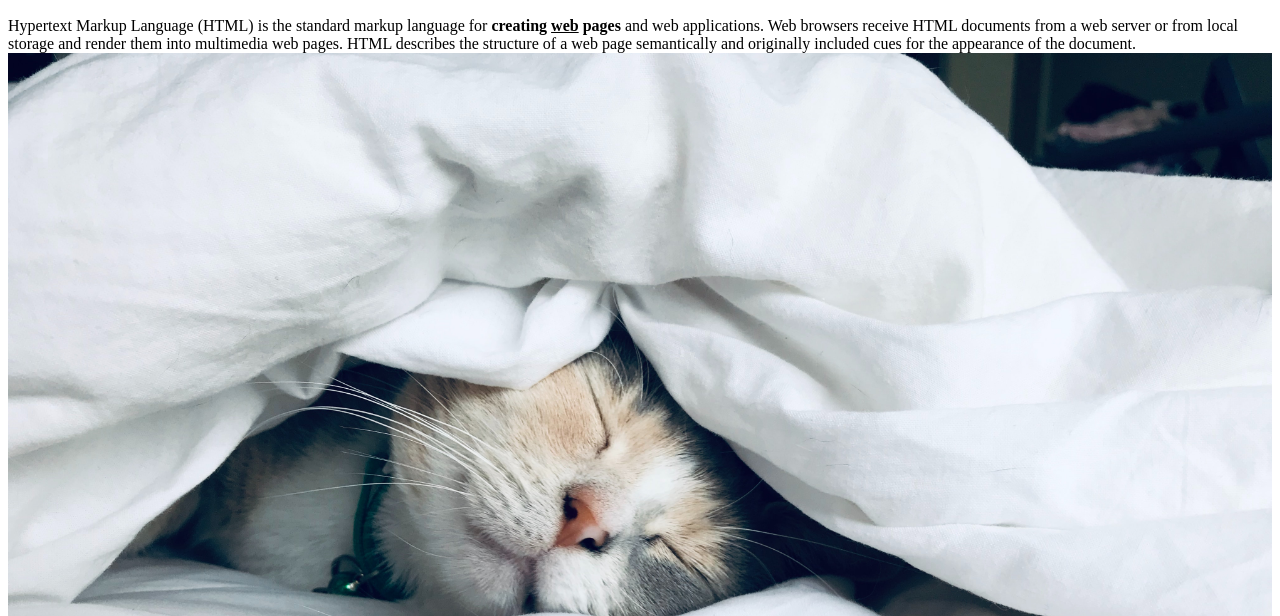
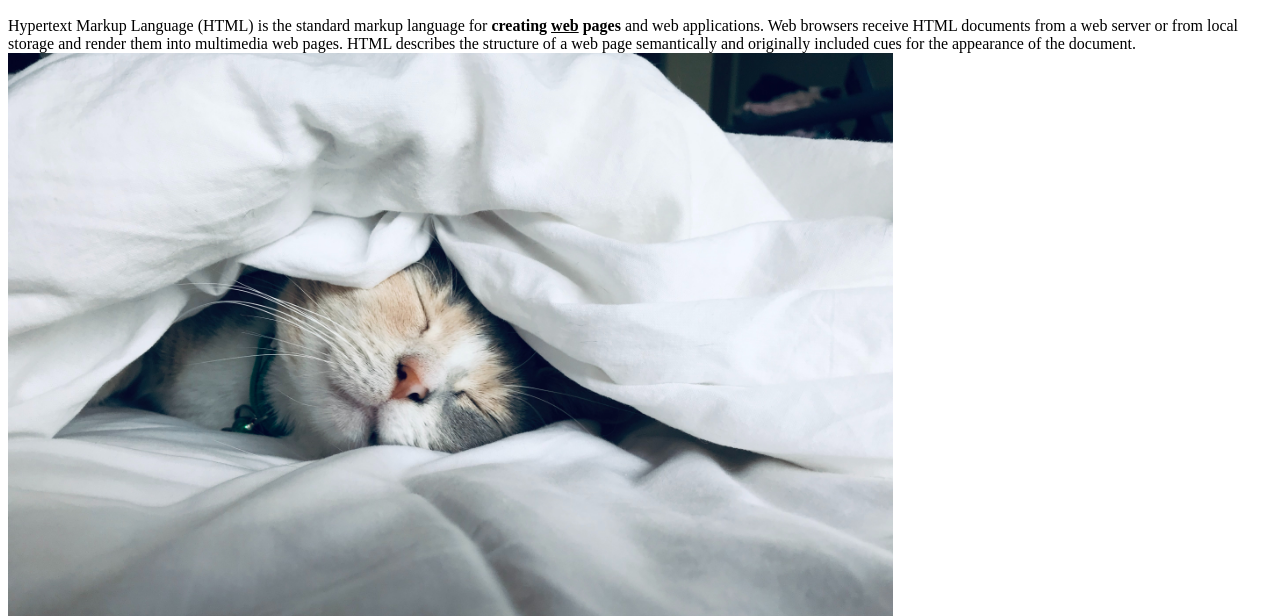
Before and after one commit to TankerBug/web1, a plain HTML site: page 1.html in a window 1280 px wide. Shown: the part 184-800 px from the top of the page. Drawn offline with Linux system fonts and the light colour scheme.

Commit message:
Add files via upload

```diff
--- a/1.html
+++ b/1.html
@@ -19,7 +19,7 @@
 local storage and render them into multimedia web pages.
 HTML describes the structure of a web page semantically
 and originally included cues for the appearance of the document.
-<img src="cat2.jpg" width='100%'>
+<img src="cat2.jpg" width='70%'>
 </p><p style="margin-top:45px;">HTML elements are the building blocks of HTML pages.
 With HTML constructs, images and other objects, such as
 interactive forms, may be embedded into the rendered page.
```
